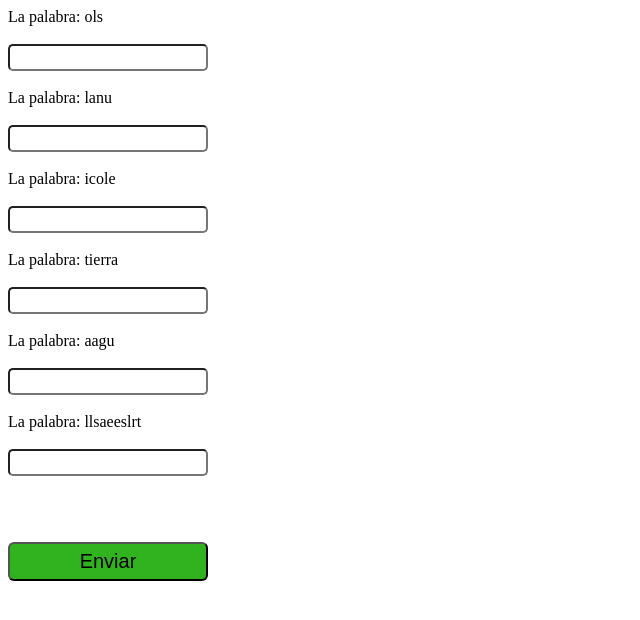
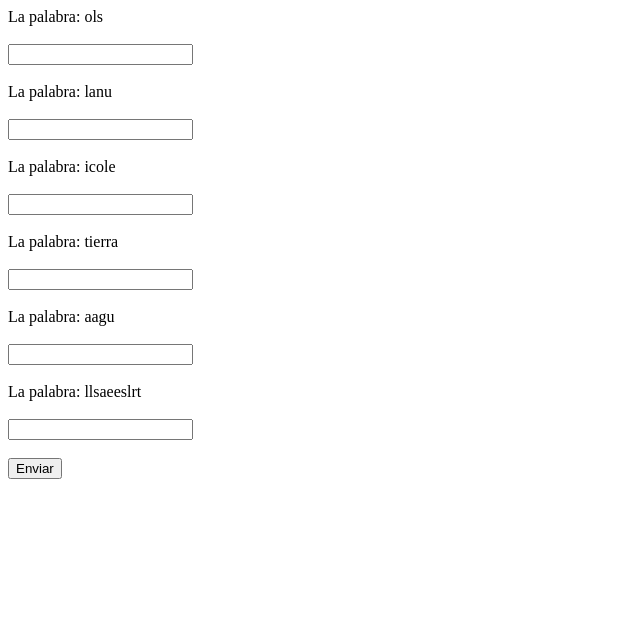
Before and after one commit to Carolina2118/phpConPlatzi, a PHP site: page /main.php in a window 1280 px wide. Shown: the top 620 px of the page, without its empty margins (0-640 px from the left). Run offline with PHP 8.4, Linux system fonts and the light colour scheme.

Commit message:
dinamizando más el codigo

```diff
--- a/Microproyecto/dinamizarCodigo/main.php
+++ b/Microproyecto/dinamizarCodigo/main.php
@@ -3,15 +3,12 @@ $palabras =array("sol","luna","cielo","tierra","agua", "estrelllas");
     $form ="<from action='analisis.php'>";
 
     for ($i=0 ; $i < count($palabras); $i++ ) {
-        $form .= "La palabra: ".str_shuffle($palabras[$i]).""."<br>"."<br>".
-        "<input type='text' style='flex-direction:column;border-radius:
-        5px;width: 15em; padding: 4px;' name='palabra ".[$i]."'>".
+        $form .= "La palabra: ".str_shuffle($palabras[$i])." "."<br>"."<br>".
+        "<input type='text' name='palabra ".$i."'>".
         "<br>"."<br>";
 
     }
-$button = "<button type='submit'style='justify-content: center;
-margin-top: 48px; background-color:rgb(49, 179, 31); border-radius:
- 6px; width:10em; padding: 6px;font-size: 20px;'>Enviar</button>";
+$button = "<button type='submit'>Enviar</button>";
 $cierreForm="</from>";
 
 echo $form.$button.$cierreForm;
```
